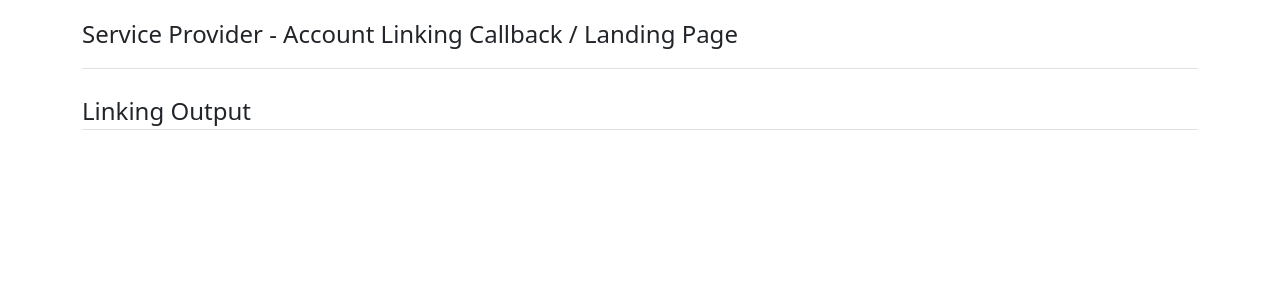
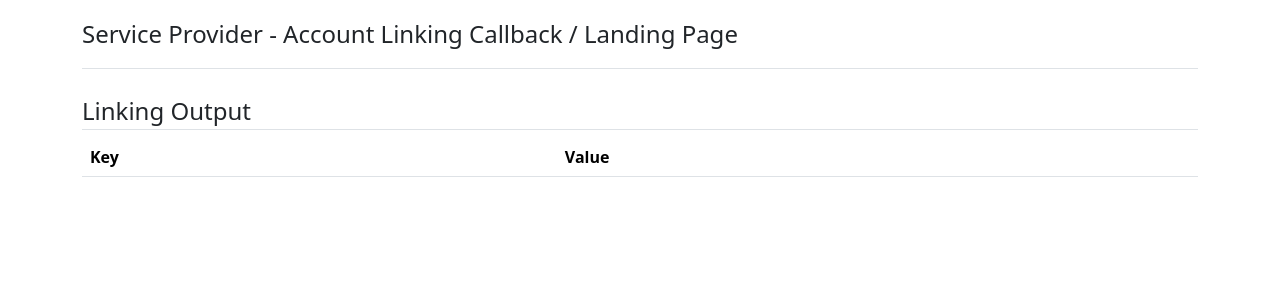
Before and after one commit to dwdii/dwdii.github.io, a Jekyll site: the page sp2/callback.html, which Jekyll copies as it is, in a window 1280 px wide. Shown: the top 300 px of the page. Built offline with Jekyll 4.4.1, drawn with Linux system fonts in a browser that asks for light colours.

Commit message:
Replace messageOutput div with a table structure

```diff
--- a/sp2/callback.html
+++ b/sp2/callback.html
@@ -17,8 +17,14 @@
     <div class="container">
 		<fieldset>
 			<legend class="border-bottom">Linking Output</legend>
-			<div id="messageOutput">
-			</div>
+			<table class="table table-striped">
+				<thead>
+					<th>Key</th>
+					<th>Value</th>
+				</thead>
+				<tbody id="messageOutput">
+				</tbody>
+			</table>
 		</fieldset>
 	</div>
 </div>
```
